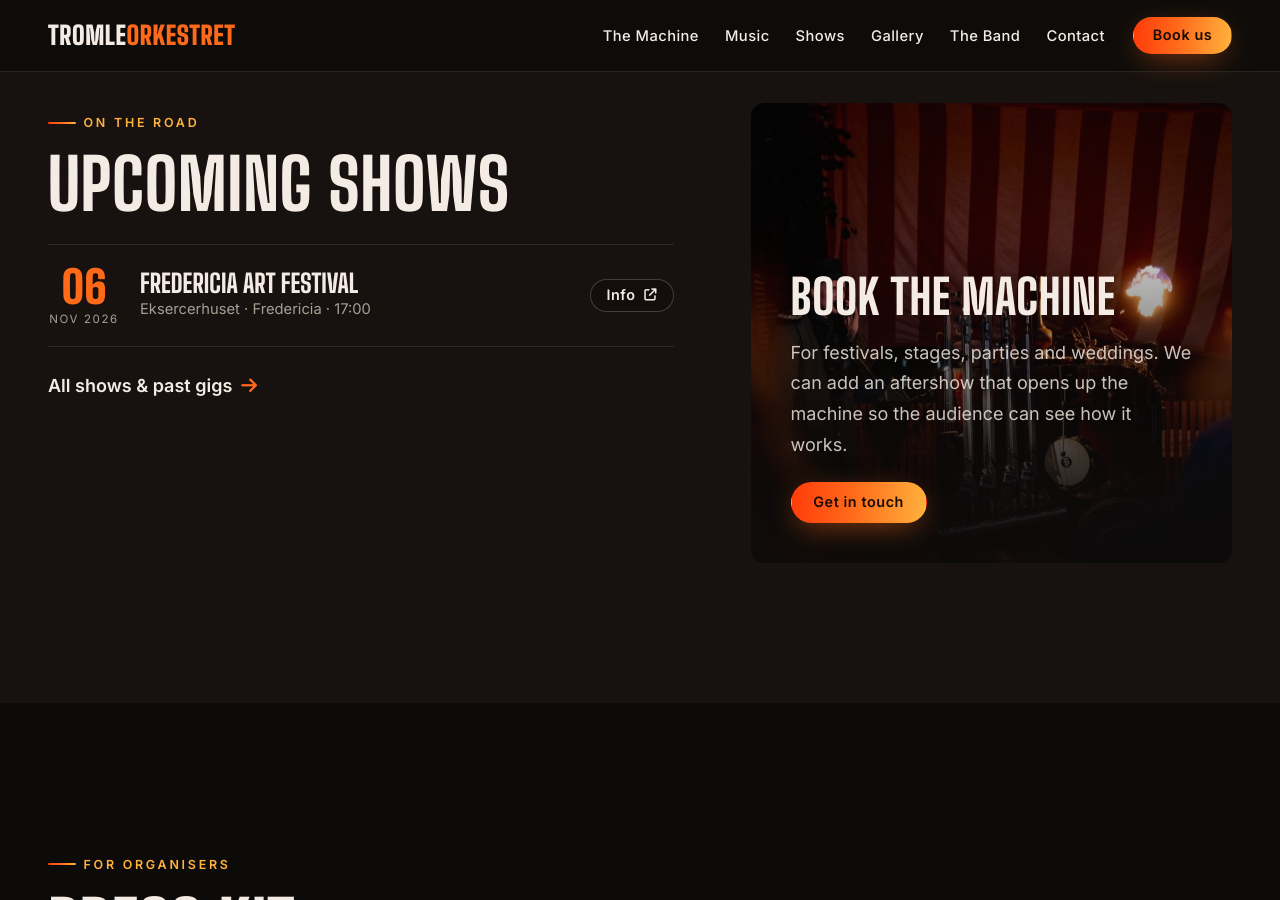
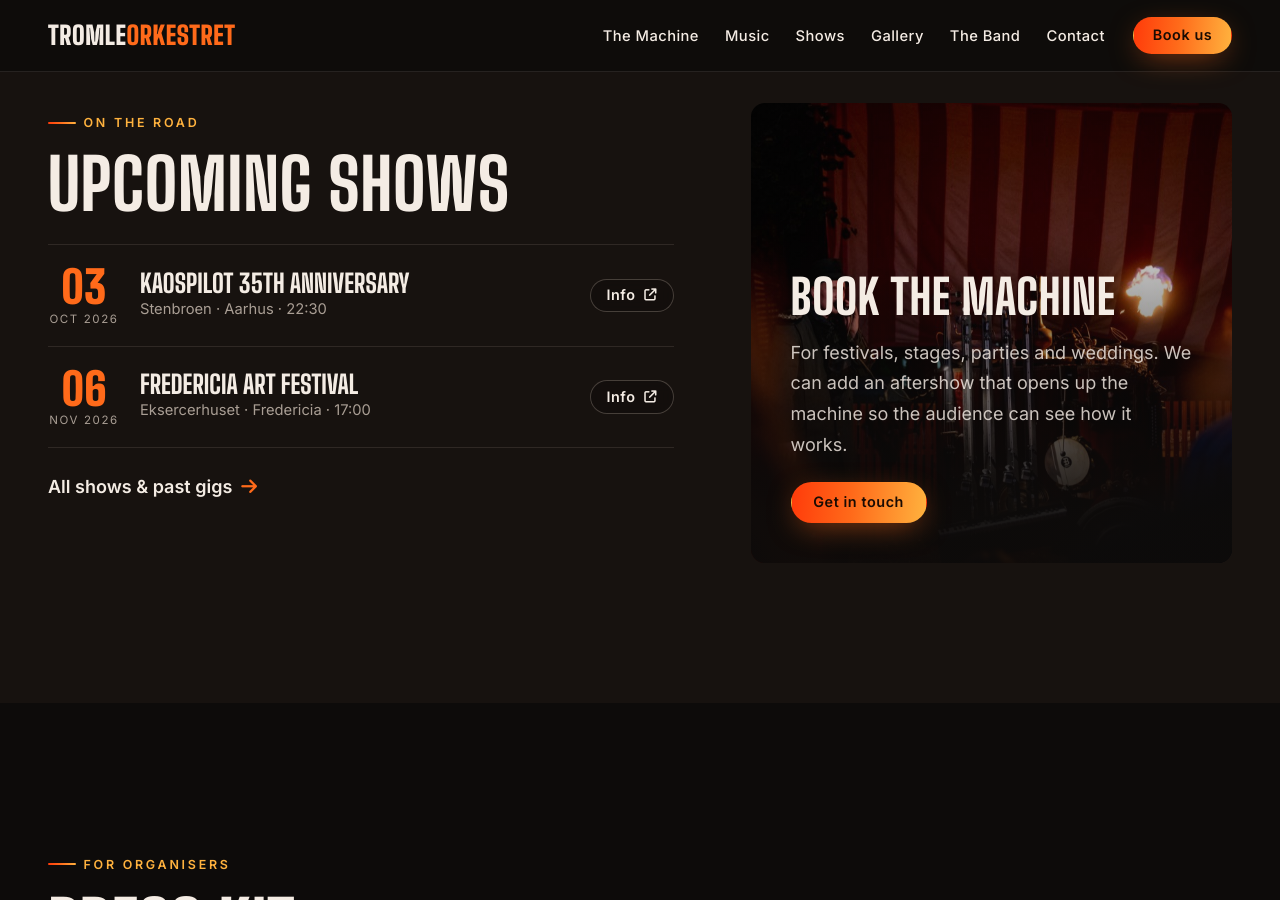
Before and after one commit to robotic4udio/tromleorkestret, a Jekyll site: the page built from index.html, in a window 1280 px wide and 900 px high, scrolled down 5898 px. Built offline with Jekyll 4.4.1, drawn with Linux system fonts in a browser that asks for light colours.

Commit message:
Shows: add Kaospilot 35th Anniversary, Aarhus, 3 Oct 22:30
Co-Authored-By: Claude Opus 5.5 <noreply@anthropic.com>

```diff
--- a/_data/upcoming.yml
+++ b/_data/upcoming.yml
@@ -14,3 +14,10 @@
   venue: Eksercerhuset
   city: Fredericia
   url: https://www.eventc.dk/fredericia-art-festival/
+
+- date: 2026-10-03
+  time: "22:30"
+  title: Kaospilot 35th Anniversary
+  venue: Stenbroen
+  city: Aarhus
+  url: https://www.kaospilot.dk/35th-anniversary/
```
